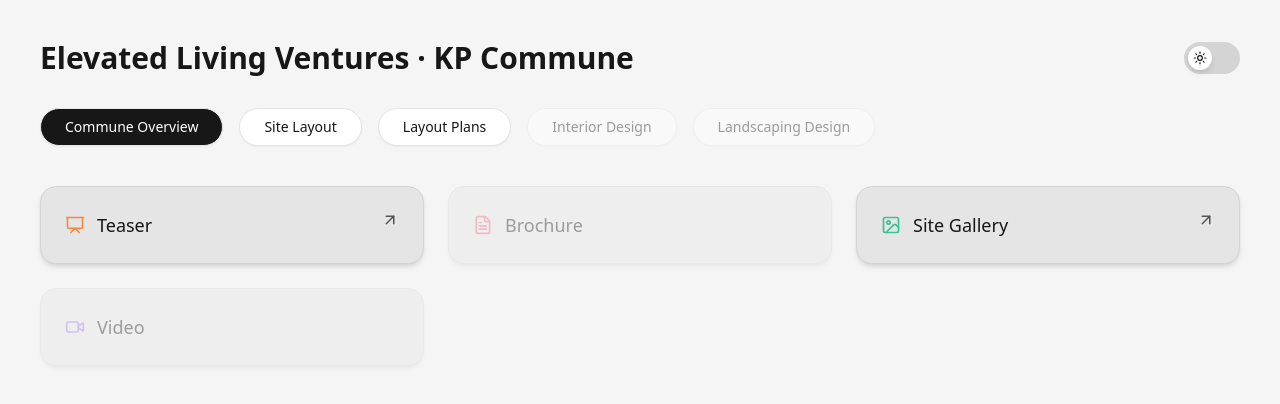
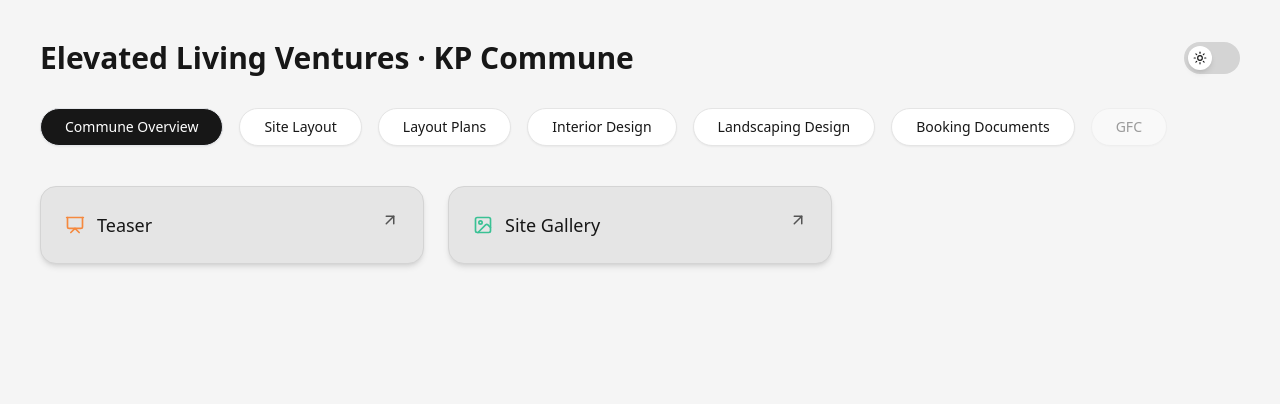
Before and after one commit to xystresorts-dev/elv-intranet, a React (Vite) app: page / in a window 1280 px wide. Shown: the top 404 px of the page. Built offline with nearby package versions, Linux system fonts and the light colour scheme.

Commit message:
Updated Interior Design, Landscaping Design, Booking Documents

```diff
--- a/src/App.jsx
+++ b/src/App.jsx
@@ -43,18 +43,18 @@ const data = {
             link: "https://drive.google.com/file/d/1SKKwB8Ae20NooZ52KDII3afbJea91WgY/view?usp=drive_link",
             type: "ppt",
         },
-        Brochure: {
-            link: null,
-            type: "pdf"
-        },
+        // Brochure: {
+        //     link: null,
+        //     type: "pdf"
+        // },
         "Site Gallery": {
             link: "https://drive.google.com/file/d/1td-kIyBXrz8CI0sLEw0AsY59qfvhmUSJ/view?usp=drive_link",
             type: "gallery",
         },
-        Video: {
-            link: null,
-            type: "video"
-        },
+        // Video: {
+        //     link: null,
+        //     type: "video"
+        // },
     },
 
     "Site Layout": {
@@ -92,13 +92,76 @@ const data = {
     },
 
     "Interior Design": {
-        "Style 1": { link: null, type: "pdf" },
-        "Style 2": { link: null, type: "pdf" },
+        "Style 1": {
+            link: "https://drive.google.com/file/d/1pkjkCwyD4CJvGlw8jAc4HBuIHagh2b1W/view?usp=drive_link",
+            type: "pdf"
+        },
+        "Style 2": {
+            link: "https://drive.google.com/file/d/1oNcArYGswiIL8_GJfK9SWa5qQmTB-02L/view?usp=drive_link",
+            type: "pdf"
+        },
     },
+
     "Landscaping Design": {
-        "Villa Surroundings": { link: null, type: "gallery" },
-        "Site Overview": { link: null, type: "drawing" },
+        "Villa Surroundings": {
+            link: "https://drive.google.com/file/d/12nPiXLl3uUhhxvXPGJEjB11DjFDx1F-B/view?usp=drive_link",
+            type: "ppt"
+        },
+        "Site Overview": {
+            link: "https://drive.google.com/file/d/1k0uYC1Mp_7809dDKJmXDsKczLcObZZ_t/view?usp=drive_link",
+            type: "ppt"
+        },
     },
+
+    "Booking Documents": {
+        "Application Form": {
+            link: "https://drive.google.com/file/d/1KRYic0syTdrB6-6tO2zHbYsITf5XmftO/view?usp=drive_link",
+            type: "pdf"
+        },
+        "Agreement for Sale": {
+            link: "https://drive.google.com/file/d/1UR8Iaj5wnTx1HEzrgVdcBHIgiOOc__wb/view?usp=drive_link",
+            type: "pdf"
+        },
+        "ICICI Bank APF": {
+            link: "https://drive.google.com/file/d/10m_xJNb8nW0iZq9gn_A3zV4cHwX8fClI/view?usp=drive_link",
+            type: "pdf"
+        },
+        "PNB APF": {
+            link: "https://drive.google.com/file/d/11gYk3GQgoOWCYf1QJcUbffO9SEn-HDj4/view?usp=drive_link",
+            type: "pdf"
+        },
+        "Canara Bank APF": {
+            link: "https://drive.google.com/file/d/19scXEDF7liMOZcFtyUhf9Gxo03RhsjGT/view?usp=drive_link",
+            type: "pdf"
+        }
+    },
+
+    "GFC": {
+        Elevation: {
+            link: "",
+            type: "pdf"
+        },
+        Electrical: {
+            link: "",
+            type: "pdf"
+        },
+        Flooring: {
+            link: "",
+            type: "pdf"
+        },
+        "Floor Finishes": {
+            link: "",
+            type: "pdf"
+        },
+        "Furniture Layout": {
+            link: "",
+            type: "pdf"
+        },
+        "Interior Theme": {
+            link: "",
+            type: "pdf"
+        }
+    }
 };
 
 export default function IntranetUI() {
```
